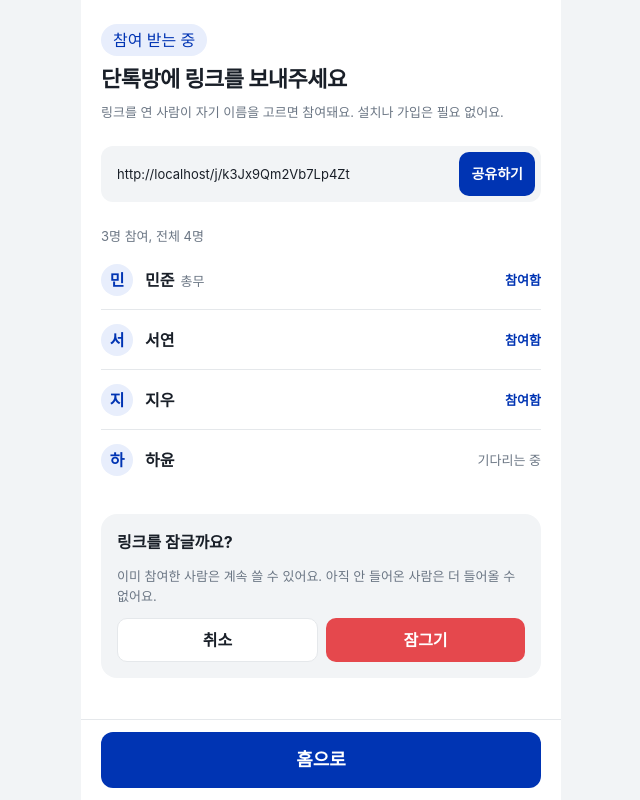
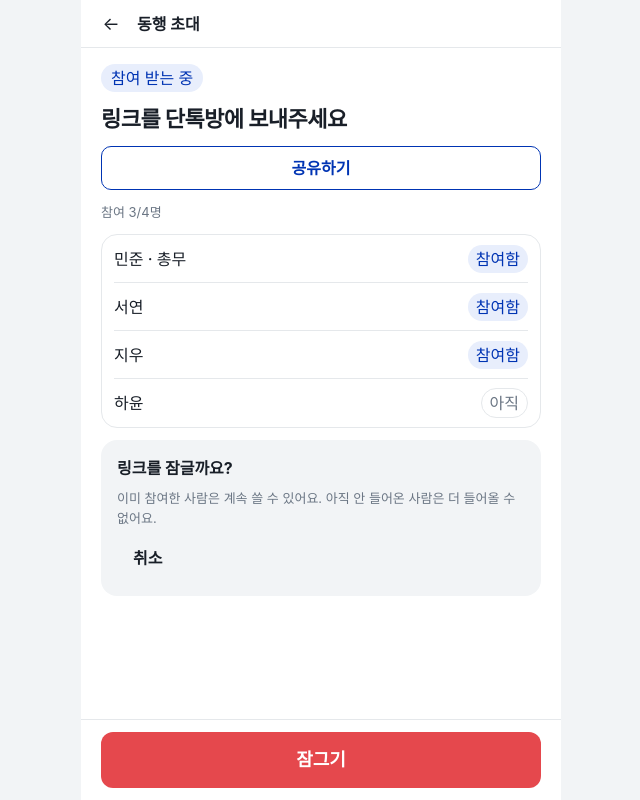
Before and after one commit to mchoe1638-pixel/svc-hackathon-Hashell, a Next.js app: page /trip/1/invite in a window 1280 px wide. Both pictures are taken after a click on the button "링크 잠그기". Shown: the whole page, without its empty margins (319-959 px from the left). Built offline with nearby package versions, Linux system fonts and the light colour scheme.

Commit message:
style: S1 참여·링크 공유 화면을 화면 설계 레이아웃으로 정리

```diff
--- a/app/j/[inviteCode]/page.tsx
+++ b/app/j/[inviteCode]/page.tsx
@@ -3,9 +3,9 @@
 import { useParams, useRouter } from "next/navigation";
 import { Suspense, useState } from "react";
 
+import { AppBar } from "@/components/app-bar";
 import { BottomCTA } from "@/components/bottom-cta";
 import { ErrorState } from "@/components/error-state";
-import { MemberAvatar } from "@/components/member-avatar";
 import { Input } from "@/components/ui/input";
 import { Skeleton } from "@/components/ui/skeleton";
 import { cn } from "@/components/utils";
@@ -13,7 +13,10 @@ import { useJoinInfo, useJoinTrip } from "@/hooks";
 import { t } from "@/i18n/ko";
 import type { MemberId } from "@/types/api";
 
-/** 참여 (동행, 웹): 초대 링크로 들어와 이름을 고르거나 새 이름을 더한다. 잠겼으면 마감 안내. */
+/**
+ * 참여 (동행, 웹): 초대 링크로 들어와 내 이름을 누르면 바로 참여한다.
+ * 목록에 없으면 새 이름으로 참여. 잠겼으면 마감 안내.
+ */
 export default function JoinPage() {
   // cacheComponents: useParams는 요청 시점에 정해지므로 Suspense 안에서 읽어야 빌드가 된다.
   return (
@@ -29,7 +32,6 @@ function JoinContent() {
   const joinInfo = useJoinInfo(inviteCode);
   const joinTrip = useJoinTrip();
 
-  const [pickedId, setPickedId] = useState<MemberId | null>(null);
   const [newName, setNewName] = useState("");
   const [notice, setNotice] = useState<string | null>(null);
 
@@ -60,6 +62,7 @@ function JoinContent() {
   if (isLocked || lockedByServer) {
     return (
       <CenterMessage
+        barTitle={title}
         title={t("join.lockedTitle")}
         hint={t("join.lockedHint", { name: organizer?.name ?? "" })}
       />
@@ -67,114 +70,114 @@ function JoinContent() {
   }
 
   const trimmedName = newName.trim();
-  const canSubmit =
-    !joinTrip.isPending && (pickedId !== null || trimmedName !== "");
+  const busy = joinTrip.isPending;
+  const pendingMemberId =
+    busy && joinTrip.variables && "memberId" in joinTrip.variables
+      ? joinTrip.variables.memberId
+      : null;
 
-  function pick(memberId: MemberId) {
-    setPickedId(memberId);
-    setNewName("");
+  function join(input: { memberId: MemberId } | { newName: string }) {
     setNotice(null);
-  }
-
-  function changeNewName(value: string) {
-    setNewName(value);
-    if (value !== "") setPickedId(null);
-    setNotice(null);
-  }
-
-  function submit() {
-    if (!canSubmit) return;
-    if (pickedId === null && members.some((m) => m.name === trimmedName)) {
-      setNotice(t("join.nameExists"));
-      return;
-    }
-    const input =
-      pickedId !== null
-        ? { inviteCode, memberId: pickedId }
-        : { inviteCode, newName: trimmedName };
-    joinTrip.mutate(input, {
+    joinTrip.mutate(
+      { inviteCode, ...input },
+      {
         onSuccess: ({ tripId }) => router.replace(`/trip/${tripId}`),
         onError: (error) => {
           if (error.status === 409) {
-          setPickedId(null);
             setNotice(t("join.nameTaken"));
             joinInfo.refetch();
           } else if (error.status !== 423) {
             setNotice(t("common.error"));
           }
         },
-    });
+      },
+    );
+  }
+
+  function joinWithNewName() {
+    if (busy || trimmedName === "") return;
+    if (members.some((m) => m.name === trimmedName)) {
+      setNotice(t("join.nameExists"));
+      return;
+    }
+    join({ newName: trimmedName });
   }
 
   return (
-    <main className="flex flex-1 flex-col gap-6 px-gutter pt-6">
-      <header className="flex items-center gap-3 rounded-xl bg-muted p-4">
-        <div className="min-w-0">
-          <p className="truncate text-body font-bold">{title}</p>
+    <>
+      <AppBar title={title} />
+      <main className="flex flex-1 flex-col gap-3 px-gutter pt-4">
+        <div className="grid gap-1">
+          <h2 className="text-title font-bold tracking-tight break-keep">
+            {t("join.question")}
+          </h2>
           {organizer ? (
-            <p className="truncate text-caption text-muted-foreground">
+            <p className="text-caption text-muted-foreground">
               {t("join.madeBy", { name: organizer.name })}
             </p>
           ) : null}
         </div>
-      </header>
 
-      <div className="grid gap-1">
-        <h1 className="text-title font-bold tracking-tight break-keep">
-          {t("join.question")}
-        </h1>
-        <p className="text-caption text-muted-foreground">{t("join.hint")}</p>
-      </div>
-
-      <ul className="grid gap-2">
+        <ul className="rounded-xl border border-border px-3">
           {members.map((member) => (
-          <li key={member.id}>
+            <li
+              key={member.id}
+              className="border-b border-border last:border-b-0"
+            >
               <button
                 type="button"
-              disabled={member.isBound || joinTrip.isPending}
-              aria-pressed={pickedId === member.id}
-              onClick={() => pick(member.id)}
+                disabled={member.isBound || busy}
+                onClick={() => join({ memberId: member.id })}
                 className={cn(
-                "flex min-h-15 w-full items-center gap-3 rounded-xl border border-border bg-background px-4 text-left transition-transform",
-                "active:scale-[0.97] aria-pressed:border-primary aria-pressed:bg-accent",
-                "disabled:active:scale-100 disabled:text-muted-foreground",
+                  "flex min-h-13 w-full items-center gap-3 py-2 text-left",
+                  "disabled:cursor-default",
+                  pendingMemberId === member.id && "opacity-60",
                 )}
               >
-              <MemberAvatar name={member.name} />
                 <span
                   className={cn(
                     "min-w-0 flex-1 truncate text-body",
-                  !member.isBound && "font-bold",
+                    member.isBound ? "text-muted-foreground" : "font-bold",
                   )}
                 >
                   {member.name}
                 </span>
                 {member.isBound ? (
-                <span className="shrink-0 text-caption">
+                  <span className="shrink-0 rounded-full border border-border px-2 py-0.5 text-caption text-muted-foreground">
                     {t("join.boundMeta")}
                   </span>
-              ) : null}
+                ) : (
+                  <span className="shrink-0 rounded-full bg-accent px-2 py-0.5 text-caption font-medium text-accent-foreground">
+                    {t("join.itsMe")}
+                  </span>
+                )}
               </button>
             </li>
           ))}
         </ul>
 
-      <label className="grid gap-2 text-caption font-medium text-muted-foreground">
+        <label className="mt-1 grid gap-1 text-caption text-muted-foreground">
           {t("join.newNameLabel")}
           <Input
             value={newName}
-          onChange={(event) => changeNewName(event.target.value)}
+            onChange={(event) => {
+              setNewName(event.target.value);
+              setNotice(null);
+            }}
+            onKeyDown={(event) => {
+              if (event.key === "Enter") joinWithNewName();
+            }}
             placeholder={t("join.newNamePlaceholder")}
             autoComplete="name"
             enterKeyHint="done"
             maxLength={20}
-          disabled={joinTrip.isPending}
+            disabled={busy}
           />
         </label>
 
         <BottomCTA
-        disabled={!canSubmit}
-        onClick={submit}
+          disabled={busy || trimmedName === ""}
+          onClick={joinWithNewName}
           top={
             notice ? (
               <p role="alert" className="pb-3 text-caption text-destructive">
@@ -186,17 +189,31 @@ function JoinContent() {
           {t("join.submit")}
         </BottomCTA>
       </main>
+    </>
   );
 }
 
-function CenterMessage({ title, hint }: { title: string; hint: string }) {
+function CenterMessage({
+  barTitle,
+  title,
+  hint,
+}: {
+  barTitle?: string;
+  title: string;
+  hint: string;
+}) {
   return (
+    <>
+      {barTitle ? <AppBar title={barTitle} /> : null}
       <main className="flex flex-1 flex-col px-gutter">
-      <div className="mt-12 grid justify-items-center gap-2 text-center">
-        <h1 className="text-title font-bold tracking-tight break-keep">{title}</h1>
+        <div className="mt-10 grid justify-items-center gap-2 text-center">
+          <h2 className="text-title font-bold tracking-tight break-keep">
+            {title}
+          </h2>
           <p className="text-body text-muted-foreground break-keep">{hint}</p>
         </div>
       </main>
+    </>
   );
 }
 
@@ -205,16 +222,16 @@ function JoinSkeleton() {
     <main
       aria-busy
       aria-label={t("common.loading")}
-      className="flex flex-1 flex-col gap-6 px-gutter pt-6"
+      className="flex flex-1 flex-col gap-3 px-gutter pt-4"
     >
-      <Skeleton className="h-18 rounded-xl" />
-      <div className="grid gap-2">
+      <Skeleton className="h-8 w-40" />
+      <div className="grid gap-1">
         <Skeleton className="h-8 w-32" />
         <Skeleton className="h-5 w-44" />
       </div>
       <div className="grid gap-2">
         {[0, 1, 2, 3].map((key) => (
-          <Skeleton key={key} className="h-15 rounded-xl" />
+          <Skeleton key={key} className="h-13" />
         ))}
       </div>
     </main>
--- a/app/trip/[tripId]/invite/page.tsx
+++ b/app/trip/[tripId]/invite/page.tsx
@@ -4,9 +4,9 @@ import Link from "next/link";
 import { useParams } from "next/navigation";
 import { Suspense, useState } from "react";
 
+import { AppBar } from "@/components/app-bar";
 import { BottomCTA } from "@/components/bottom-cta";
 import { ErrorState } from "@/components/error-state";
-import { MemberAvatar } from "@/components/member-avatar";
 import { Button } from "@/components/ui/button";
 import { Skeleton } from "@/components/ui/skeleton";
 import { cn } from "@/components/utils";
@@ -49,15 +49,20 @@ function InviteContent() {
   const [copied, setCopied] = useState(false);
   const [confirmingLock, setConfirmingLock] = useState(false);
 
+  const homeHref = `/trip/${tripId}`;
+
   if (trip.status === "pending") {
     return <InviteSkeleton />;
   }
 
   if (trip.status === "error") {
     return (
+      <>
+        <AppBar title={t("invite.barTitle")} backHref={homeHref} />
         <main className="flex flex-1 flex-col px-gutter">
           <ErrorState onRetry={() => trip.refetch()} />
         </main>
+      </>
     );
   }
 
@@ -65,93 +70,81 @@ function InviteContent() {
   const isOpen = status === "OPEN";
   const canLock = me.isOrganizer && isOpen;
   const joinedCount = members.filter((member) => member.isBound).length;
-  const url = inviteUrl(inviteCode);
 
   async function share() {
-    const ok = await shareInviteTemporary(url);
+    const ok = await shareInviteTemporary(inviteUrl(inviteCode));
     setCopied(ok);
   }
 
   function lock() {
-    lockTrip.mutate(
-      { tripId },
-      { onSuccess: () => setConfirmingLock(false) },
-    );
+    lockTrip.mutate({ tripId }, { onSuccess: () => setConfirmingLock(false) });
   }
 
   return (
-    <main className="flex flex-1 flex-col gap-6 px-gutter pt-6">
-      <div className="grid gap-2">
+    <>
+      <AppBar title={t("invite.barTitle")} backHref={homeHref} />
+      <main className="flex flex-1 flex-col gap-3 px-gutter pt-4">
         <span
           className={cn(
-            "w-fit rounded-full px-3 py-1 text-caption font-medium",
-            isOpen ? "bg-brand-soft text-brand" : "bg-muted text-foreground",
+            "w-fit rounded-full px-2.5 py-0.5 text-caption font-medium",
+            isOpen ? "bg-accent text-accent-foreground" : "bg-muted text-foreground",
           )}
         >
           {t(`status.${status}`)}
         </span>
-        <h1 className="text-title font-bold tracking-tight break-keep">
+
+        <h2 className="text-title font-bold tracking-tight break-keep">
           {isOpen ? t("invite.titleOpen") : t("invite.titleLocked")}
-        </h1>
-        <p className="text-caption text-muted-foreground break-keep">
-          {isOpen ? t("invite.hintOpen") : t("invite.hintLocked")}
-        </p>
-      </div>
+        </h2>
 
-      {/* TODO(qr): QR 코드 자리. QR 라이브러리 추가 여부를 백엔드와 정한 뒤 넣는다. */}
+        {/* TODO(qr): QR 코드 자리 (가운데 120px). QR 라이브러리를 백엔드와 정한 뒤 넣는다. */}
 
-      {isOpen ? (
-        <div className="flex items-center gap-2 rounded-lg bg-muted py-1.5 pr-1.5 pl-4">
-          <span className="min-w-0 flex-1 truncate text-caption">{url}</span>
-          <Button size="sm" onClick={share} aria-live="polite">
+        <Button
+          variant="outline"
+          className="w-full border-primary text-primary"
+          onClick={share}
+          aria-live="polite"
+        >
           {copied
             ? t("common.copied")
             : me.isOrganizer
               ? t("invite.share")
               : t("invite.copyLink")}
         </Button>
-        </div>
-      ) : null}
 
-      <section className="grid gap-1">
         <p className="text-caption text-muted-foreground">
           {t("invite.joinedCount", {
             joined: joinedCount,
             total: members.length,
           })}
         </p>
-        <ul className="grid">
+
+        <ul className="rounded-xl border border-border px-3">
           {members.map((member) => (
             <li
               key={member.id}
-              className="flex min-h-15 items-center gap-3 border-b border-border py-2.5 last:border-b-0"
+              className="flex min-h-12 items-center gap-3 border-b border-border py-2 last:border-b-0"
             >
-              <MemberAvatar name={member.name} />
-              <span className="min-w-0 flex-1 truncate text-body font-bold">
+              <span className="min-w-0 flex-1 truncate text-body font-medium">
                 {member.name}
-                {member.isOrganizer ? (
-                  <span className="ml-1.5 text-caption font-medium text-muted-foreground">
-                    {t("invite.organizer")}
+                {member.isOrganizer ? t("invite.organizer") : null}
               </span>
-                ) : null}
+              <span
+                className={cn(
+                  "shrink-0 rounded-full px-2 py-0.5 text-caption",
+                  member.isBound
+                    ? "bg-accent text-accent-foreground"
+                    : "border border-border text-muted-foreground",
+                )}
+              >
+                {member.isBound ? t("invite.joined") : t("invite.waiting")}
               </span>
-              {member.isBound ? (
-                <span className="shrink-0 text-caption font-bold text-brand">
-                  {t("invite.joined")}
-                </span>
-              ) : (
-                <span className="shrink-0 text-caption text-muted-foreground">
-                  {t("invite.waiting")}
-                </span>
-              )}
             </li>
           ))}
         </ul>
-      </section>
 
-      {canLock ? (
-        confirmingLock ? (
-          <section className="grid gap-3 rounded-xl bg-muted p-4">
+        {canLock && confirmingLock ? (
+          <section className="grid gap-2 rounded-xl bg-muted p-4">
             <p className="text-body font-bold">{t("invite.lockConfirmTitle")}</p>
             <p className="text-caption text-muted-foreground break-keep">
               {t("invite.lockConfirmHint")}
@@ -163,10 +156,9 @@ function InviteContent() {
                   : t("common.error")}
               </p>
             ) : null}
-            <div className="flex gap-2">
             <Button
-                variant="outline"
-                className="flex-1"
+              variant="ghost"
+              className="justify-self-start"
               disabled={lockTrip.isPending}
               onClick={() => {
                 lockTrip.reset();
@@ -175,27 +167,30 @@ function InviteContent() {
             >
               {t("common.cancel")}
             </Button>
-              <Button
+          </section>
+        ) : null}
+
+        {canLock ? (
+          confirmingLock ? (
+            <BottomCTA
               variant="destructive"
-                className="flex-1"
               disabled={lockTrip.isPending}
               onClick={lock}
             >
               {t("invite.lockConfirm")}
-              </Button>
-            </div>
-          </section>
+            </BottomCTA>
           ) : (
-          <Button variant="secondary" onClick={() => setConfirmingLock(true)}>
+            <BottomCTA onClick={() => setConfirmingLock(true)}>
               {t("invite.lock")}
-          </Button>
+            </BottomCTA>
           )
-      ) : null}
-
+        ) : (
           <BottomCTA asChild>
-        <Link href={`/trip/${tripId}`}>{t("invite.goHome")}</Link>
+            <Link href={homeHref}>{t("invite.goHome")}</Link>
           </BottomCTA>
+        )}
       </main>
+    </>
   );
 }
 
@@ -204,15 +199,13 @@ function InviteSkeleton() {
     <main
       aria-busy
       aria-label={t("common.loading")}
-      className="flex flex-1 flex-col gap-6 px-gutter pt-6"
+      className="flex flex-1 flex-col gap-3 px-gutter pt-4"
     >
+      <Skeleton className="h-6 w-24 rounded-full" />
+      <Skeleton className="h-8 w-60" />
+      <Skeleton className="h-11 rounded-md" />
+      <Skeleton className="h-5 w-24" />
       <div className="grid gap-2">
-        <Skeleton className="h-7 w-24 rounded-full" />
-        <Skeleton className="h-8 w-60" />
-        <Skeleton className="h-5 w-full" />
-      </div>
-      <Skeleton className="h-14 rounded-lg" />
-      <div className="grid gap-3">
         {[0, 1, 2, 3].map((key) => (
           <Skeleton key={key} className="h-12" />
         ))}
--- /dev/null
+++ b/src/components/app-bar.tsx
@@ -0,0 +1,29 @@
+import Link from "next/link";
+
+import { t } from "@/i18n/ko";
+
+type AppBarProps = {
+  title: string;
+  /** 있으면 왼쪽에 뒤로 버튼을 보여준다. */
+  backHref?: string;
+};
+
+/** 화면 맨 위 바: (뒤로) + 제목. */
+export function AppBar({ title, backHref }: AppBarProps) {
+  return (
+    <header className="sticky top-0 z-30 flex min-h-12 items-center gap-1 border-b border-border bg-background px-2">
+      {backHref ? (
+        <Link
+          href={backHref}
+          aria-label={t("common.back")}
+          className="grid size-11 shrink-0 place-items-center rounded-md text-lg"
+        >
+          ←
+        </Link>
+      ) : (
+        <span aria-hidden className="w-2 shrink-0" />
+      )}
+      <h1 className="min-w-0 flex-1 truncate text-body font-bold">{title}</h1>
+    </header>
+  );
+}
--- a/src/i18n/ko.ts
+++ b/src/i18n/ko.ts
@@ -14,6 +14,7 @@ export const ko = {
     cancel: "취소",
     confirm: "확인",
     retry: "다시 시도",
+    back: "뒤로",
     copy: "복사",
     copied: "복사했어요",
     loading: "불러오는 중",
@@ -27,18 +28,15 @@ export const ko = {
   },
   create: {},
   invite: {
-    titleOpen: "단톡방에 링크를 보내주세요",
-    hintOpen:
-      "링크를 연 사람이 자기 이름을 고르면 참여돼요. 설치나 가입은 필요 없어요.",
+    barTitle: "동행 초대",
+    titleOpen: "링크를 단톡방에 보내주세요",
     titleLocked: "링크를 잠갔어요",
-    hintLocked:
-      "이미 참여한 사람은 그대로 쓸 수 있고, 새 기기는 더 들어올 수 없어요.",
     share: "공유하기",
     copyLink: "링크 복사",
-    joinedCount: "{joined}명 참여, 전체 {total}명",
-    organizer: "총무",
+    joinedCount: "참여 {joined}/{total}명",
+    organizer: " · 총무",
     joined: "참여함",
-    waiting: "기다리는 중",
+    waiting: "아직",
     lock: "링크 잠그기",
     lockConfirmTitle: "링크를 잠글까요?",
     lockConfirmHint:
@@ -50,11 +48,11 @@ export const ko = {
   join: {
     madeBy: "{name}님이 만든 여행이에요",
     question: "누구세요?",
-    hint: "내 이름을 골라주세요.",
+    itsMe: "나예요",
     boundMeta: "다른 기기에서 참여함",
-    newNameLabel: "목록에 내 이름이 없어요",
+    newNameLabel: "목록에 없어요",
     newNamePlaceholder: "내 이름",
-    submit: "이 이름으로 참여",
+    submit: "새 이름으로 참여",
     nameExists: "이미 있는 이름이에요. 목록에서 골라주세요.",
     nameTaken: "다른 기기에서 먼저 골랐어요. 다른 이름을 골라주세요.",
     lockedTitle: "참여가 마감됐어요",
```
Also changed, not shown: 1 other file (tests, documents, lock files or other folders). Lines whose indentation alone changed are shown as unchanged.
